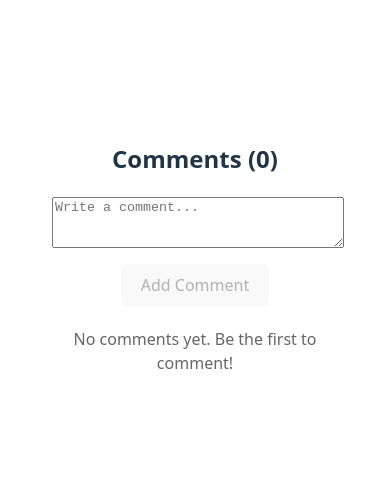
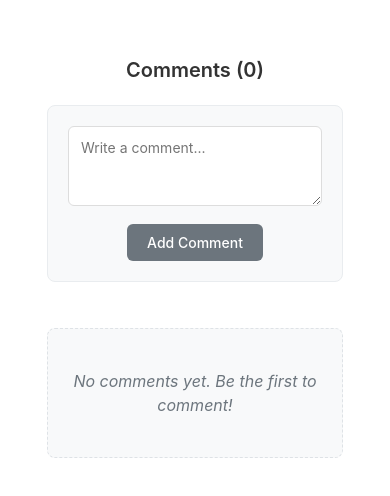
Before and after one commit to sarraomezzine/react-comments, a React (Vite) app: page / in a window 390 px wide. Shown: the part 166-662 px from the top of the page. Built offline with nearby package versions, Linux system fonts and the light colour scheme.

Commit message:
style: add comments css classess

```diff
--- a/src/components/CommentItem.tsx
+++ b/src/components/CommentItem.tsx
@@ -1,5 +1,6 @@
 import React from 'react';
 import type { Comment } from '../../types/comment';
+import './Comments.css';
 
 interface CommentItemProps {
   comment: Comment;
@@ -14,11 +15,19 @@ const CommentItem: React.FC<CommentItemProps> = ({
 }) => {
 
   return (
-    <div style={{ marginLeft: depth * 20, border: '1px solid #ddd', padding: '10px', margin: '5px 0' }}>
-      <div>{comment.text}</div>
-      <div style={{ fontSize: '12px', color: '#666', marginTop: '5px' }}>
-        <span>{new Date(comment.timestamp).toLocaleString()}</span>
-        <button onClick={() => onDelete(comment.id)} style={{ marginLeft: '10px' }}>
+        <div
+      className={`comment-item ${depth > 0 ? 'comment-reply' : ''}`}
+      style={{ marginLeft: depth * 20 }}
+    >
+      <div className="comment-item-text">{comment.text}</div>
+      <div className="comment-item-meta">
+        <span className="comment-item-timestamp">
+          {new Date(comment.timestamp).toLocaleString()}
+        </span>
+        <button
+          onClick={() => onDelete(comment.id)}
+          className="comment-item-delete-btn"
+        >
           Delete
         </button>
       </div>
--- /dev/null
+++ b/src/components/Comments.css
@@ -0,0 +1,153 @@
+/* Main Comments Container */
+.comments-container {
+  max-width: 600px;
+  padding: 20px;
+  font-family: -apple-system, BlinkMacSystemFont, 'Segoe UI', 'Roboto', sans-serif;
+}
+
+.comments-title {
+  color: #333;
+  margin-bottom: 20px;
+  font-size: 24px;
+  font-weight: 600;
+}
+
+/* Add Comment Form */
+.comments-form {
+  margin-bottom: 30px;
+  padding: 20px;
+  background-color: #f8f9fa;
+  border-radius: 8px;
+  border: 1px solid #e9ecef;
+}
+
+.comments-textarea {
+  width: 100%;
+  min-height: 80px;
+  padding: 12px;
+  border: 1px solid #ddd;
+  border-radius: 6px;
+  font-size: 14px;
+  font-family: inherit;
+  resize: vertical;
+  margin-bottom: 12px;
+  box-sizing: border-box;
+}
+
+.comments-textarea:focus {
+  outline: none;
+  border-color: #007bff;
+  box-shadow: 0 0 0 2px rgba(0, 123, 255, 0.1);
+}
+
+.comments-submit-btn {
+  background-color: #007bff;
+  color: white;
+  border: none;
+  padding: 10px 20px;
+  border-radius: 6px;
+  font-size: 14px;
+  font-weight: 500;
+  cursor: pointer;
+  transition: background-color 0.2s ease;
+}
+
+.comments-submit-btn:hover:not(:disabled) {
+  background-color: #0056b3;
+}
+
+.comments-submit-btn:disabled {
+  background-color: #6c757d;
+  cursor: not-allowed;
+}
+
+/* Comments List */
+.comments-list {
+  display: flex;
+  flex-direction: column;
+  gap: 12px;
+}
+
+.comments-empty {
+  text-align: center;
+  color: #6c757d;
+  font-style: italic;
+  padding: 40px 20px;
+  background-color: #f8f9fa;
+  border-radius: 8px;
+  border: 1px dashed #dee2e6;
+}
+
+/* Individual Comment Item */
+.comment-item {
+  background-color: white;
+  border: 1px solid #e9ecef;
+  border-radius: 8px;
+  padding: 16px;
+  margin: 8px 0;
+  box-shadow: 0 1px 3px rgba(0, 0, 0, 0.1);
+  transition: box-shadow 0.2s ease;
+}
+
+.comment-item:hover {
+  box-shadow: 0 2px 6px rgba(0, 0, 0, 0.15);
+}
+
+.comment-item.comment-reply {
+  border-left: 3px solid #007bff;
+  background-color: #f8f9fa;
+}
+
+.comment-item-text {
+  color: #333;
+  line-height: 1.5;
+  margin-bottom: 12px;
+  font-size: 15px;
+}
+
+.comment-item-meta {
+  display: flex;
+  align-items: center;
+  gap: 12px;
+  font-size: 12px;
+  color: #6c757d;
+}
+
+.comment-item-timestamp {
+  font-weight: 500;
+}
+
+.comment-item-delete-btn {
+  background-color: #dc3545;
+  color: white;
+  border: none;
+  padding: 4px 8px;
+  border-radius: 4px;
+  font-size: 11px;
+  cursor: pointer;
+  transition: background-color 0.2s ease;
+}
+
+.comment-item-delete-btn:hover {
+  background-color: #c82333;
+}
+
+/* Responsive Design */
+@media (max-width: 768px) {
+  .comments-container {
+    padding: 15px;
+    max-width: 100%;
+  }
+
+  .comments-title {
+    font-size: 20px;
+  }
+
+  .comment-item {
+    padding: 12px;
+  }
+
+  .comment-item-meta {
+    flex-wrap: wrap;
+  }
+}
--- a/src/components/Comments.tsx
+++ b/src/components/Comments.tsx
@@ -2,6 +2,7 @@ import React, { useState } from 'react';
 import { v4 as uuidv4 } from 'uuid';
 import CommentItem from './CommentItem';
 import type { Comment } from '../../types/comment';
+import './Comments.css';
 
 // Main Comments Component
 interface CommentsProps {
@@ -48,25 +49,29 @@ const Comments: React.FC<CommentsProps> = ({ onCommentChange }) => {
   };
 
   return (
-    <div style={{ maxWidth: '600px', padding: '20px' }}>
-      <h2>Comments  ({comments.length})</h2>
+        <div className="comments-container">
+      <h2 className="comments-title">Comments ({comments.length})</h2>
 
-      <div style={{ marginBottom: '20px' }}>
+      <div className="comments-form">
         <textarea
           value={newCommentText}
           onChange={(e) => setNewCommentText(e.target.value)}
           placeholder="Write a comment..."
           rows={3}
-          style={{ width: '100%', marginBottom: '10px' }}
+          className="comments-textarea"
         />
-        <button onClick={handleAddComment} disabled={!newCommentText.trim()}>
+        <button
+          onClick={handleAddComment}
+          disabled={!newCommentText.trim()}
+          className="comments-submit-btn"
+        >
           Add Comment
         </button>
       </div>
 
-      <div>
+      <div className="comments-list">
         {comments.length === 0 ? (
-          <p style={{ color: '#666' }}>No comments yet. Be the first to comment!</p>
+          <p className="comments-empty">No comments yet. Be the first to comment!</p>
         ) : (
           comments.map(comment => (
             <CommentItem
```
